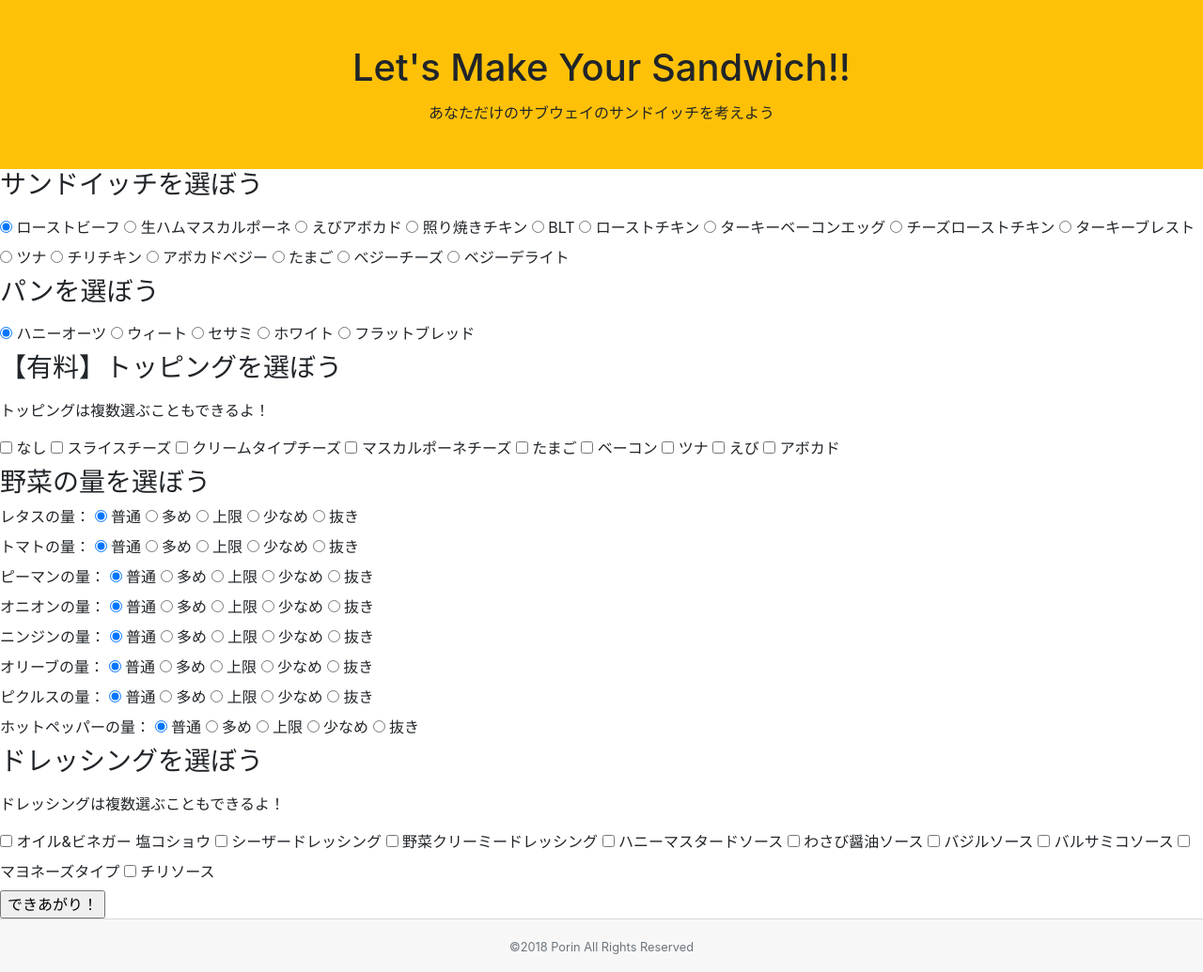
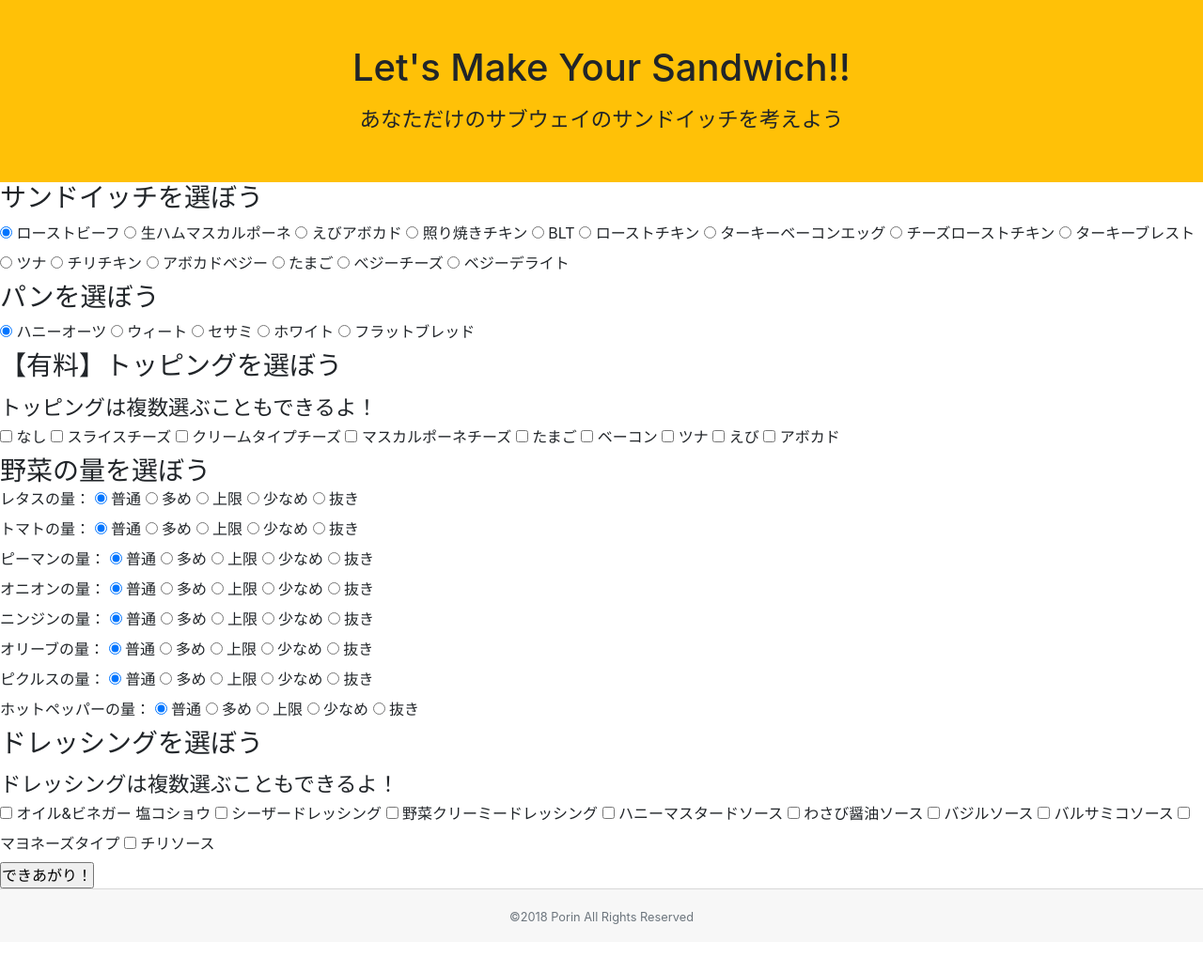
Before and after one commit to mihoijuin/subway-order, a Flask app: page / in a window 1280 px wide. Shown: the part 176-1211 px from the top of the page at 94% size. After the commit the page ends 1160 px from the top, so only its background shows below. Run offline with Flask 2, Linux system fonts and the light colour scheme; some libraries are stand-ins or nearby versions.

Commit message:
[add]refs #68 リセットCSS, 基本フォントを追加

```diff
--- a/web-app/subway/static/style.css
+++ b/web-app/subway/static/style.css
@@ -1,3 +1,133 @@
+@charset "UTF-8";
+/**
+ * YUI 3.5.0 - reset.css (http://developer.yahoo.com/yui/3/cssreset/)
+ * https://cssreset.com/
+ * Copyright 2012 Yahoo! Inc. All rights reserved.
+ * http://yuilibrary.com/license/
+ */
+/*
+	will need to remove settings on HTML since we can't namespace it.
+	with the prefix, should I group by selector or property for weight savings?
+*/
+html {
+  color: #000;
+  background: #fff; }
 
+/*
+	remove settings on BODY since we can't namespace it.
+*/
+/*
+	test putting a class on HEAD.
+		- Fails on FF.
+*/
+body,
+div,
+dl,
+dt,
+dd,
+ul,
+ol,
+li,
+h1,
+h2,
+h3,
+h4,
+h5,
+h6,
+pre,
+code,
+form,
+fieldset,
+legend,
+input,
+textarea,
+p,
+blockquote,
+th,
+td {
+  margin: 0;
+  padding: 0; }
+
+table {
+  border-collapse: collapse;
+  border-spacing: 0; }
+
+fieldset,
+img {
+  border: 0; }
+
+/*
+	think about hanlding inheritence differently, maybe letting IE6 fail a bit...
+*/
+address,
+caption,
+cite,
+code,
+dfn,
+em,
+strong,
+th,
+var {
+  font-style: normal;
+  font-weight: normal; }
+
+ol,
+ul {
+  list-style: none; }
+
+caption,
+th {
+  text-align: left; }
+
+q:before,
+q:after {
+  content: ""; }
+
+abbr,
+acronym {
+  border: 0;
+  font-variant: normal; }
+
+/* to preserve line-height and selector appearance */
+sup {
+  vertical-align: text-top; }
+
+sub {
+  vertical-align: text-bottom; }
+
+input,
+textarea,
+select {
+  font-family: inherit;
+  font-size: inherit;
+  font-weight: inherit; }
+
+/*to enable resizing for IE*/
+input,
+textarea,
+select {
+  *font-size: 100%; }
+
+/*because legend doesn't inherit in IE */
+legend {
+  color: #000; }
+
+/* YUI CSS Detection Stamp */
+#yui3-css-stamp.cssreset {
+  display: none; }
+
+* {
+  box-sizing: border-box; }
+
+body {
+  font-family: -apple-system, "Segoe UI", "Avenir", "Helvetica Neue", "Helvetica", "Arial", "游ゴシック", YuGothic, "ヒラギノ角ゴ Pro", "Hiragino Kaku Gothic Pro", "メイリオ", "Meiryo", sans-serif; }
+
+a {
+  color: black;
+  text-decoration: none; }
+
+p {
+  font-size: 1.4rem;
+  line-height: 1.7; }
 
 /*# sourceMappingURL=style.css.map */
--- a/web-app/subway/static/style.scss
+++ b/web-app/subway/static/style.scss
@@ -0,0 +1,142 @@
+@charset 'UTF-8';
+
+/**
+ * YUI 3.5.0 - reset.css (http://developer.yahoo.com/yui/3/cssreset/)
+ * https://cssreset.com/
+ * Copyright 2012 Yahoo! Inc. All rights reserved.
+ * http://yuilibrary.com/license/
+ */
+/*
+	will need to remove settings on HTML since we can't namespace it.
+	with the prefix, should I group by selector or property for weight savings?
+*/
+html {
+  color: #000;
+  background: #fff;
+}
+/*
+	remove settings on BODY since we can't namespace it.
+*/
+/*
+	test putting a class on HEAD.
+		- Fails on FF.
+*/
+body,
+div,
+dl,
+dt,
+dd,
+ul,
+ol,
+li,
+h1,
+h2,
+h3,
+h4,
+h5,
+h6,
+pre,
+code,
+form,
+fieldset,
+legend,
+input,
+textarea,
+p,
+blockquote,
+th,
+td {
+  margin: 0;
+  padding: 0;
+}
+table {
+  border-collapse: collapse;
+  border-spacing: 0;
+}
+fieldset,
+img {
+  border: 0;
+}
+/*
+	think about hanlding inheritence differently, maybe letting IE6 fail a bit...
+*/
+address,
+caption,
+cite,
+code,
+dfn,
+em,
+strong,
+th,
+var {
+  font-style: normal;
+  font-weight: normal;
+}
+
+ol,
+ul {
+  list-style: none;
+}
+
+caption,
+th {
+  text-align: left;
+}
+
+q:before,
+q:after {
+  content: "";
+}
+abbr,
+acronym {
+  border: 0;
+  font-variant: normal;
+}
+/* to preserve line-height and selector appearance */
+sup {
+  vertical-align: text-top;
+}
+sub {
+  vertical-align: text-bottom;
+}
+input,
+textarea,
+select {
+  font-family: inherit;
+  font-size: inherit;
+  font-weight: inherit;
+}
+/*to enable resizing for IE*/
+input,
+textarea,
+select {
+  *font-size: 100%;
+}
+/*because legend doesn't inherit in IE */
+legend {
+  color: #000;
+}
+/* YUI CSS Detection Stamp */
+#yui3-css-stamp.cssreset {
+  display: none;
+}
+
+* {
+  box-sizing: border-box;
+}
+
+body {
+  font-family: -apple-system, "Segoe UI", "Avenir", "Helvetica Neue",
+    "Helvetica", "Arial", "游ゴシック", YuGothic, "ヒラギノ角ゴ Pro",
+    "Hiragino Kaku Gothic Pro", "メイリオ", "Meiryo", sans-serif;
+}
+
+a {
+  color: black;
+  text-decoration: none;
+}
+
+p {
+  font-size: 1.4rem;
+  line-height: 1.7;
+}
```
Also changed, not shown: 1 other file.
